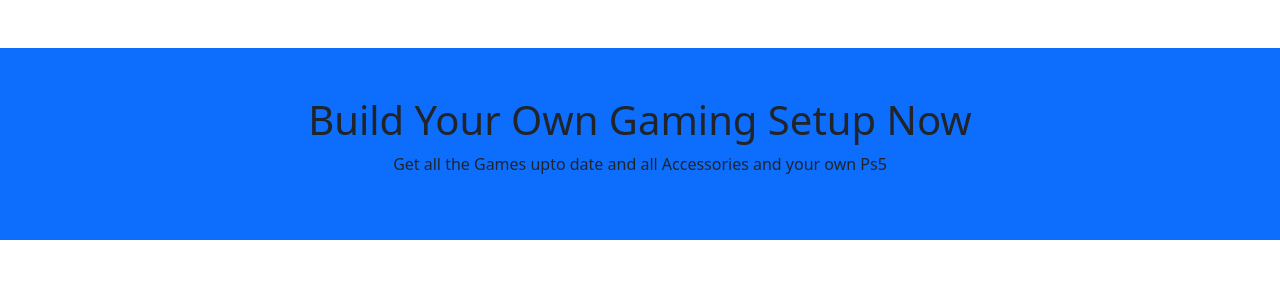
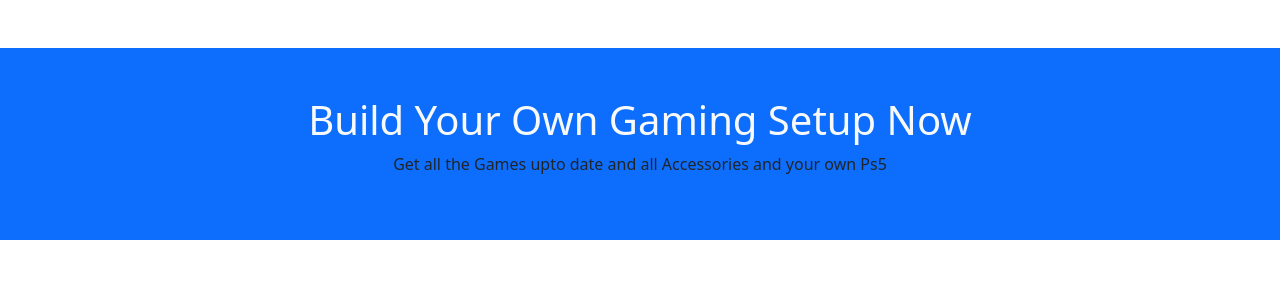
Before and after one commit to Redrage50/ps5, a plain HTML site: page index.html in a window 1280 px wide. Shown: the part 2337-2622 px from the top of the page. Drawn offline with nearby package versions, Linux system fonts and the light colour scheme.

Commit message:
Update index.html

```diff
--- a/index.html
+++ b/index.html
@@ -208,7 +208,7 @@
 </div>
 </section>
 
-              <section class="Ready text-center py-5 text-Light bg-primary">
+              <section class="Ready text-center py-5 text-light bg-primary">
                   <h1>
                       Build Your Own Gaming Setup Now
                   </h1>
```
